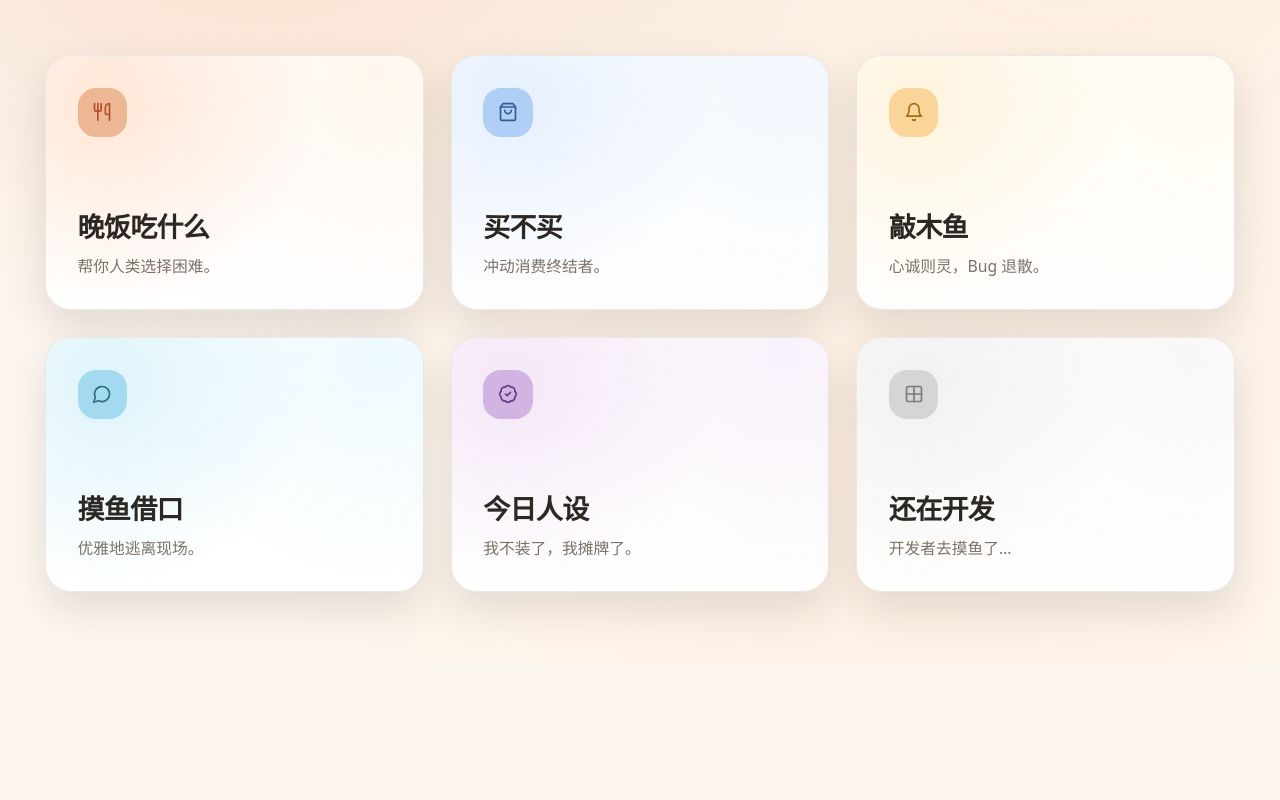
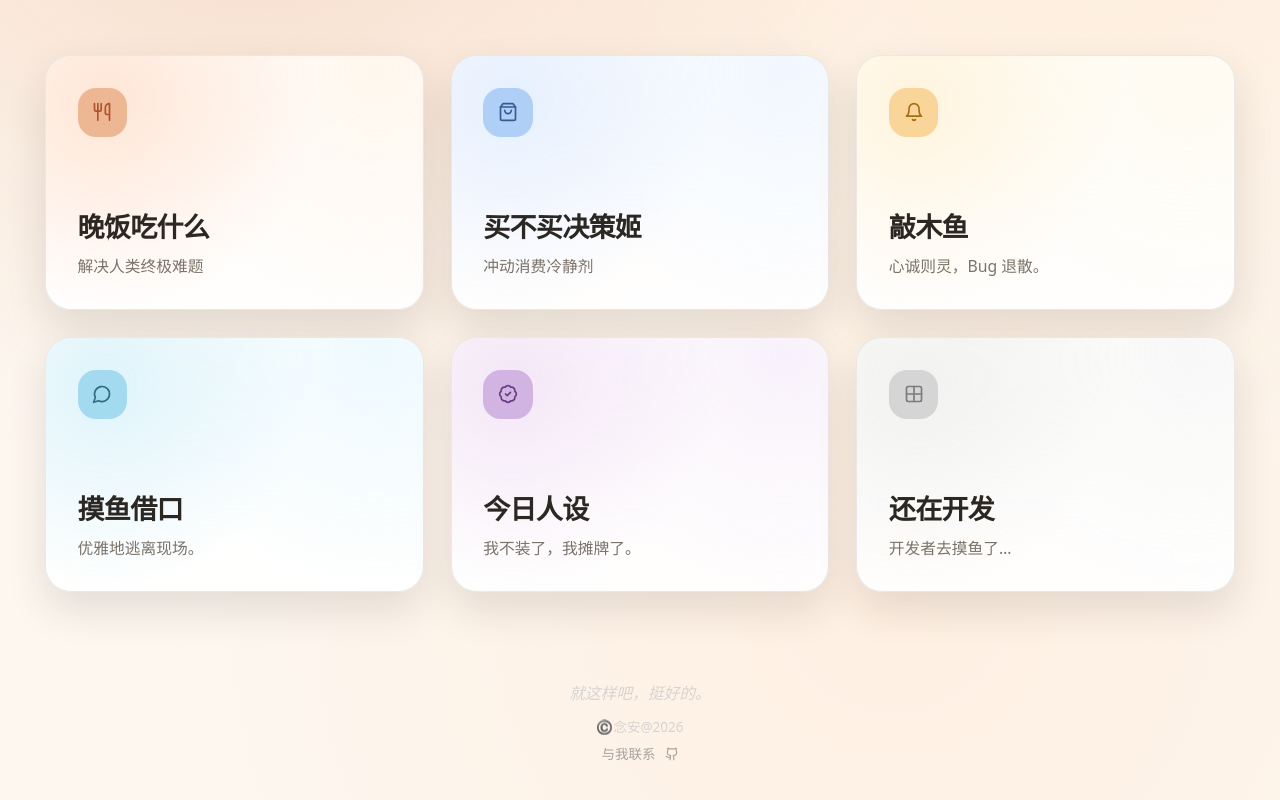
Before and after one commit to dandan1232/Just-Like-This, a React (Vite) app: page / in a window 1280 px wide. Shown: the part 360-1160 px from the top of the page. Before the commit the page ends 1024 px from the top, so only its background shows below. Built offline with nearby package versions, Linux system fonts and the light colour scheme.

Commit message:
Update buy decider layout and footer

```diff
--- a/src/App.jsx
+++ b/src/App.jsx
@@ -3,11 +3,14 @@ import {
   BadgeCheck,
   Bell,
   Brain,
+  Frown,
+  Github,
   Grid2X2,
   Leaf,
   MessageCircle,
   Palette,
   Plus,
+  Smile,
   Sparkles,
   Settings,
   ShoppingBag,
@@ -42,7 +45,7 @@ const TRANSLATIONS = {
     tools: {
       dinner: {
         title: "晚饭吃什么",
-        desc: "帮你人类选择困难。",
+        desc: "解决人类终极难题",
         cta: "帮我选！",
         add: "加入菜单",
         placeholder: "加个想吃的...",
@@ -216,25 +219,77 @@ const TRANSLATIONS = {
         ],
       },
       buy: {
-        title: "买不买",
-        desc: "冲动消费终结者。",
-        cta: "请裁决",
-        buy: "买",
-        hold: "先别",
-        mood: "心理博弈结果",
-        hint: "给我 3 秒，我给你理由。",
+        title: "买不买决策姬",
+        desc: "冲动消费冷静剂",
+        cta: "给个痛快话",
+        buy: "买!",
+        hold: "别买!",
+        hint: "准备好就交给我。",
+        thinking: "闭上眼，默念那个商品。",
         reasons: {
           buy: [
             "今天够辛苦，奖励自己一次合理。",
             "折扣刚好，不买才会后悔。",
             "它会让你的生活更顺一点点。",
             "这次买，是对未来自己的投资。",
+            "你已经考虑过一阵子了，这不是冲动，是积累。",
+            "它能提升效率，而时间比钱更值钱。",
+            "你值得拥有一点让生活发光的小物件。",
+            "预算之内，情绪之上，完全可控。",
+            "这是对当下努力的一点温柔反馈。",
+            "灵感与喜欢来得不多见，抓住它也不错。",
+            "这不是消费，是把快乐提前领用。",
+            "如果它能带来长期陪伴，那就值得。",
+            "你不是买东西，你是在选择某种生活方式。",
+            "适度犒赏能帮你保持继续前进的动力。",
+            "金钱会流走，但体验会留在记忆里。",
+            "你不是在买东西，是在给生活增加一点温度。",
+            "如果它能提升情绪稳定性，那就是刚性需求。",
+            "你会用到它，而且不仅仅一次。",
+            "你的快乐值得被认真对待。",
+            "这是一笔小额投资，却能带来长期满足。",
+            "它能减少以后反复纠结的次数。",
+            "有时候，喜欢本身就是最好的理由。",
+            "眼下这个阶段，它确实适合你。",
+            "不是从众消费，这是你个人的选择。",
+            "你已经权衡过利弊，现在可以享受决定了。",
+            "它会成为你一天生活里的一点小亮点。",
+            "物质不是答案，但合适的东西能减轻负担。",
+            "比起犹豫消耗情绪，果断反而更轻松。",
+            "如果预算允许，那就是对自我的温柔支持。",
+            "生活不能全是理性，留一点浪漫给自己。",
           ],
           hold: [
             "三天后你就会忘掉它。",
             "先放购物车，观察它的情绪。",
             "今天已经很累，不必再处理它。",
             "给钱包留一点呼吸空间。",
+            "你只是需要快乐，不一定需要这个东西。",
+            "冲动五分钟，还款三个月，不值得。",
+            "当下的欲望不等于真实的需求。",
+            "等下一次看到它时，你再感受一次喜欢是否依然存在。",
+            "如果需要理由说服自己买，多半并不是真正需要。",
+            "你已经拥有类似功能的东西了。",
+            "真正的宝贝，不会因为多等几天而离开。",
+            "现在先不买，是一种更强大的自我掌控。",
+            "把这份冲动转化成储蓄，会更安心。",
+            "理性比短暂的满足更酷一点。",
+            "你不是错过机会，而是在筛选更好的选择。",
+            "你想要的不是它，而是当下那一点情绪安慰。",
+            "真正适合你的东西，不会只在这一刻出现。",
+            "把喜欢留到下一件真正值得的东西上。",
+            "短暂的刺激会散去，但支出会留下。",
+            "你不是在克制自己，而是在保护自己。",
+            "等心情稳定后再决定，你会更满意现在的选择。",
+            "当你需要说服自己购买时，其实答案已经很明显。",
+            "理性暂停，并不影响你继续热爱生活。",
+            "把这份冲动转化为积累，是一种温柔的强大。",
+            "今天先不买，你依然拥有选择权。",
+            "此刻的你，更需要休息，而不是消费。",
+            "不买，也是一种对自己的尊重。",
+            "有时候，空掉一笔消费，就是给未来留一份安全感。",
+            "你并没有错过，而是在掌控节奏。",
+            "理智并非冷漠，而是温柔地替你承担压力。",
           ],
         },
       },
@@ -313,13 +368,14 @@ const TRANSLATIONS = {
         defaultMenu: ["Noodles", "Beef bowl", "Porridge", "Greens", "Hot pot", "Sushi"],
       },
       buy: {
-        title: "Buy or Not",
+        title: "Buy or Not Muse",
         desc: "No matter the result, you get an excuse.",
-        cta: "Decide",
-        buy: "Buy",
-        hold: "Hold",
+        cta: "Make the call",
+        buy: "Buy!",
+        hold: "Don't buy!",
         mood: "Mind game",
-        hint: "Give me 3 seconds.",
+        hint: "Ready? Hand it to me.",
+        thinking: "Close your eyes and whisper it.",
         reasons: {
           buy: [
             "You earned it. Make it reasonable.",
@@ -427,7 +483,7 @@ const TOOL_CARDS = [
 const getRandomItem = (items) => items[Math.floor(Math.random() * items.length)];
 const classNames = (...classes) => classes.filter(Boolean).join(" ");
 
-const ToolContainer = ({ toolId, content, onBack, labels }) => {
+const ToolContainer = ({ toolId, content, onBack, labels, appName }) => {
   if (!toolId) return null;
   return (
     <div
@@ -439,6 +495,17 @@ const ToolContainer = ({ toolId, content, onBack, labels }) => {
         onClick={(event) => event.stopPropagation()}
       >
         <div className="flex flex-wrap items-center justify-between gap-4">
+          <button
+            type="button"
+            onClick={onBack}
+            className="logo-pill transition hover:-translate-y-0.5 active:scale-95"
+            aria-label={labels.back}
+          >
+            <div className="logo-icon">
+              <Leaf size={18} />
+            </div>
+            <span className="text-sm font-semibold">{appName}</span>
+          </button>
           <button
             type="button"
             onClick={onBack}
@@ -468,6 +535,7 @@ function App() {
   const [isRolling, setIsRolling] = useState(false);
 
   const [buyDecision, setBuyDecision] = useState(null);
+  const [isBuyThinking, setIsBuyThinking] = useState(false);
 
   const [merit, setMerit] = useState(0);
   const [fishModeIndex, setFishModeIndex] = useState(0);
@@ -489,6 +557,7 @@ function App() {
     setExcuse(t.tools.excuse.default);
     setPersona(t.tools.persona.default);
     setBuyDecision(null);
+    setIsBuyThinking(false);
     setRollingItem("");
     setDinnerResult("");
   }, [language, menuTouched, t]);
@@ -534,12 +603,19 @@ function App() {
   };
 
   const handleBuyDecision = () => {
+    if (isBuyThinking) return;
+    setIsBuyThinking(true);
+    setBuyDecision(null);
+    setTimeout(() => {
       const buy = Math.random() > 0.5;
       const reasonPool = buy ? t.tools.buy.reasons.buy : t.tools.buy.reasons.hold;
       setBuyDecision({
         result: buy ? t.tools.buy.buy : t.tools.buy.hold,
         reason: getRandomItem(reasonPool),
+        tone: buy ? "buy" : "hold",
       });
+      setIsBuyThinking(false);
+    }, 600);
   };
 
   const handleFishTap = () => {
@@ -663,31 +739,36 @@ function App() {
     }
 
     if (activeTool === "buy") {
+      const buyTone = buyDecision?.tone;
+      const decisionColor =
+        buyTone === "buy" ? "text-emerald-500" : buyTone === "hold" ? "text-rose-500" : "";
+      const decisionIcon =
+        buyTone === "buy" ? <Smile size={38} /> : buyTone === "hold" ? <Frown size={38} /> : null;
+      const decisionText = buyDecision?.result || "?";
+      const reasonText = isBuyThinking
+        ? t.tools.buy.thinking
+        : buyDecision
+          ? buyDecision.reason
+          : t.tools.buy.hint;
       return (
-        <div className="space-y-4">
-          <div className="relative">
+        <div className="space-y-6">
+          <div className="relative text-center">
             <span className="chip tool-chip">{t.grid.label}</span>
-            <h2 className="mt-3 text-2xl font-black tracking-tighter">
-              {t.tools.buy.title}
-            </h2>
-            <p className="mt-2 text-sm text-[var(--muted)] font-serif">
-              {t.tools.buy.desc}
-            </p>
+            <h2 className="buy-title">{t.tools.buy.title}</h2>
           </div>
-          <div className="flex flex-col gap-4 rounded-3xl border border-[var(--line)] bg-[var(--surface)] p-5 md:flex-row md:items-center">
-            <div className="flex h-24 w-24 items-center justify-center rounded-full bg-[var(--accent-soft)] text-2xl font-semibold text-[var(--accent-strong)]">
-              {buyDecision ? buyDecision.result : "?"}
+          <div className="buy-panel">
+            <div className={classNames("buy-face", decisionColor, isBuyThinking && "animate-pulse")}>
+              {decisionIcon || <span className="buy-face-placeholder">?</span>}
             </div>
-            <div>
-              <p className="text-xs uppercase tracking-[0.3em] text-[var(--muted)]">
-                {t.tools.buy.mood}
-              </p>
-              <p className="mt-2 text-lg font-serif">
-                {buyDecision ? buyDecision.reason : t.tools.buy.hint}
-              </p>
+            <p className={classNames("buy-decision", decisionColor)}>{decisionText}</p>
+            <p className="buy-reason">“{reasonText}”</p>
           </div>
-          </div>
-          <button type="button" className="btn-primary active:scale-95" onClick={handleBuyDecision}>
+          <button
+            type="button"
+            className="btn-primary buy-cta active:scale-95"
+            onClick={handleBuyDecision}
+            disabled={isBuyThinking}
+          >
             {t.tools.buy.cta}
           </button>
         </div>
@@ -934,6 +1015,22 @@ function App() {
               );
             })}
           </div>
+
+          <footer className="mt-20 text-center text-stone-300 text-sm font-medium italic">
+            就这样吧，挺好的。
+            <div className="mt-3 flex flex-col items-center gap-2 text-xs font-medium not-italic text-stone-300">
+              <span>©️念安@2026</span>
+              <a
+                href="https://github.com/dandan1232"
+                target="_blank"
+                rel="noreferrer"
+                className="inline-flex items-center gap-2 text-stone-400 transition hover:text-stone-500"
+              >
+                与我联系
+                <Github size={14} />
+              </a>
+            </div>
+          </footer>
         </section>
       </div>
 
@@ -942,6 +1039,7 @@ function App() {
         content={toolContent}
         onBack={handleCloseTool}
         labels={t.common}
+        appName={t.appName}
       />
     </div>
   );
--- a/src/index.css
+++ b/src/index.css
@@ -544,6 +544,72 @@
     color: var(--muted);
   }
 
+  .buy-title {
+    margin-top: 0.75rem;
+    font-size: 1.5rem;
+    font-weight: 800;
+    letter-spacing: -0.02em;
+  }
+
+  .buy-panel {
+    display: flex;
+    flex-direction: column;
+    align-items: center;
+    gap: 0.9rem;
+    text-align: center;
+    padding: 0.4rem 0;
+  }
+
+  .buy-face {
+    width: 84px;
+    height: 84px;
+    border-radius: 999px;
+    border: 2px solid currentColor;
+    display: flex;
+    align-items: center;
+    justify-content: center;
+    color: var(--muted-strong);
+  }
+
+  .buy-face-placeholder {
+    font-size: 2rem;
+    font-weight: 700;
+  }
+
+  .buy-decision {
+    font-size: 1.8rem;
+    font-weight: 800;
+    letter-spacing: 0.02em;
+  }
+
+  .buy-reason {
+    border-radius: 999px;
+    background: rgba(243, 241, 235, 0.9);
+    color: var(--muted);
+    padding: 0.55rem 1.1rem;
+    font-family: var(--font-serif);
+    font-style: italic;
+    font-size: 0.85rem;
+    line-height: 1.6;
+    max-width: min(420px, 90%);
+    text-align: center;
+    box-shadow: 0 10px 20px rgba(45, 36, 26, 0.12);
+  }
+
+  [data-theme="dark"] .buy-reason {
+    background: rgba(36, 31, 28, 0.85);
+  }
+
+  .buy-cta {
+    width: min(320px, 90%);
+    margin: 0 auto;
+    background: #2b2724;
+  }
+
+  .buy-cta:hover {
+    background: #1f1c1a;
+  }
+
   .soft-divider {
     height: 1px;
     background: linear-gradient(90deg, transparent, var(--line), transparent);
```
Lines whose indentation alone changed are shown as unchanged.
